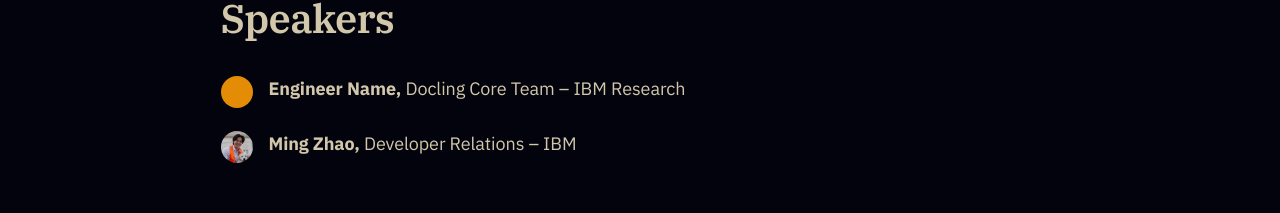
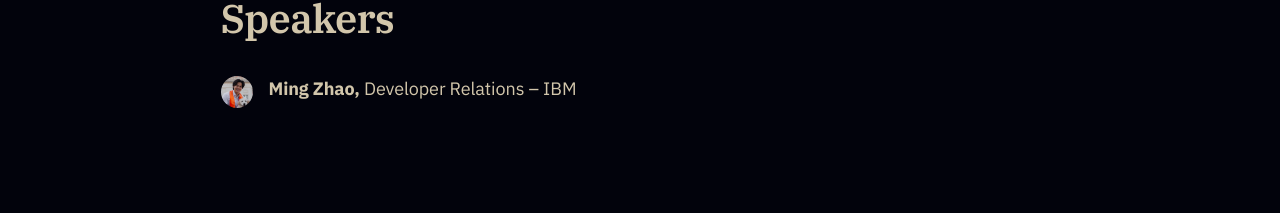
Before and after one commit to docling-project/website, a Next.js app: page /webinar in a window 1280 px wide. Shown: the part 1725-1938 px from the top of the page. Built offline with nearby package versions, Linux system fonts and the light colour scheme; no server answers.

Commit message:
speaker updated

```diff
--- a/src/components/icons/Eclipse/Eclipse.tsx
+++ /dev/null
@@ -1,17 +0,0 @@
-import React from "react";
-
-const Eclipse = () => {
-  return (
-    <svg
-      xmlns="http://www.w3.org/2000/svg"
-      width="32"
-      height="32"
-      viewBox="0 0 32 32"
-      fill="none"
-    >
-      <circle cx="16" cy="16" r="16" fill="#e58c07" />
-    </svg>
-  );
-};
-
-export default Eclipse;
--- a/src/components/pages/LandingPage/SuccessReason/SuccessReason.tsx
+++ b/src/components/pages/LandingPage/SuccessReason/SuccessReason.tsx
@@ -1,7 +1,6 @@
 import Display from "@/components/ui/Display";
 import styles from "./styles.module.scss";
 import Text from "@/components/ui/text";
-import Eclipse from "@/components/icons/Eclipse/Eclipse";
 import StaticImage from "@/components/ui/StaticImage";
 
 const SuccessReason = () => {
@@ -59,13 +58,6 @@ const SuccessReason = () => {
       </Display>
       <div className={styles.reason_speakers}>
         <div className={styles.reason_speaker}>
-          <Eclipse />{" "}
-          <Text className={styles.reason_speakerDetail} size={100}>
-            <span className={styles.reason_bold}> Engineer Name,</span> Docling
-            Core Team – IBM Research{" "}
-          </Text>
-        </div>
-        <div className={styles.reason_speaker}>
           {" "}
           <StaticImage
             src={"/images/avatar.webp"}
--- a/src/components/pages/LandingPage/SuccessReason/styles.module.scss
+++ b/src/components/pages/LandingPage/SuccessReason/styles.module.scss
@@ -36,7 +36,7 @@
     display: flex;
     flex-direction: column;
     gap: 23px;
-    margin-bottom: 210px;
+    margin-bottom: 150px;
   }
   &_speaker {
     display: flex;
```
Also changed, not shown: src/components/icons/Eclipse/index.ts (deleted).
